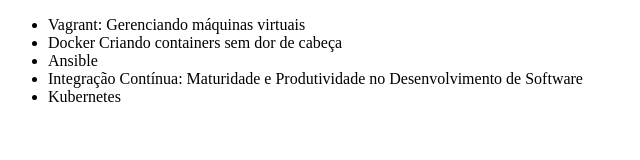
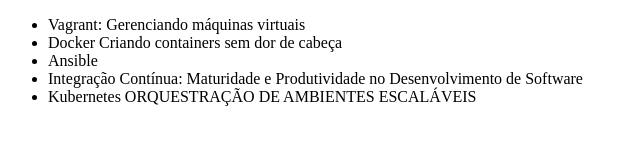
Before and after one commit to RoneySorriente/alura-git, a plain HTML site: page index.html in a window 1280 px wide. Shown: the whole page, without its empty margins (0-640 px from the left). Drawn offline with Linux system fonts and the light colour scheme.

Commit message:
Alteração nome do curso de Kubernetes

```diff
--- a/index.html
+++ b/index.html
@@ -10,7 +10,7 @@
         <li>Docker Criando containers sem dor de cabeça</li>
         <li>Ansible</li>
         <li>Integração Contínua: Maturidade e Produtividade no Desenvolvimento de Software</li>
-	<li>Kubernetes</li>
+	<li>Kubernetes ORQUESTRAÇÃO DE AMBIENTES ESCALÁVEIS</li>
     </ul>
 </body>
 </html>
```
